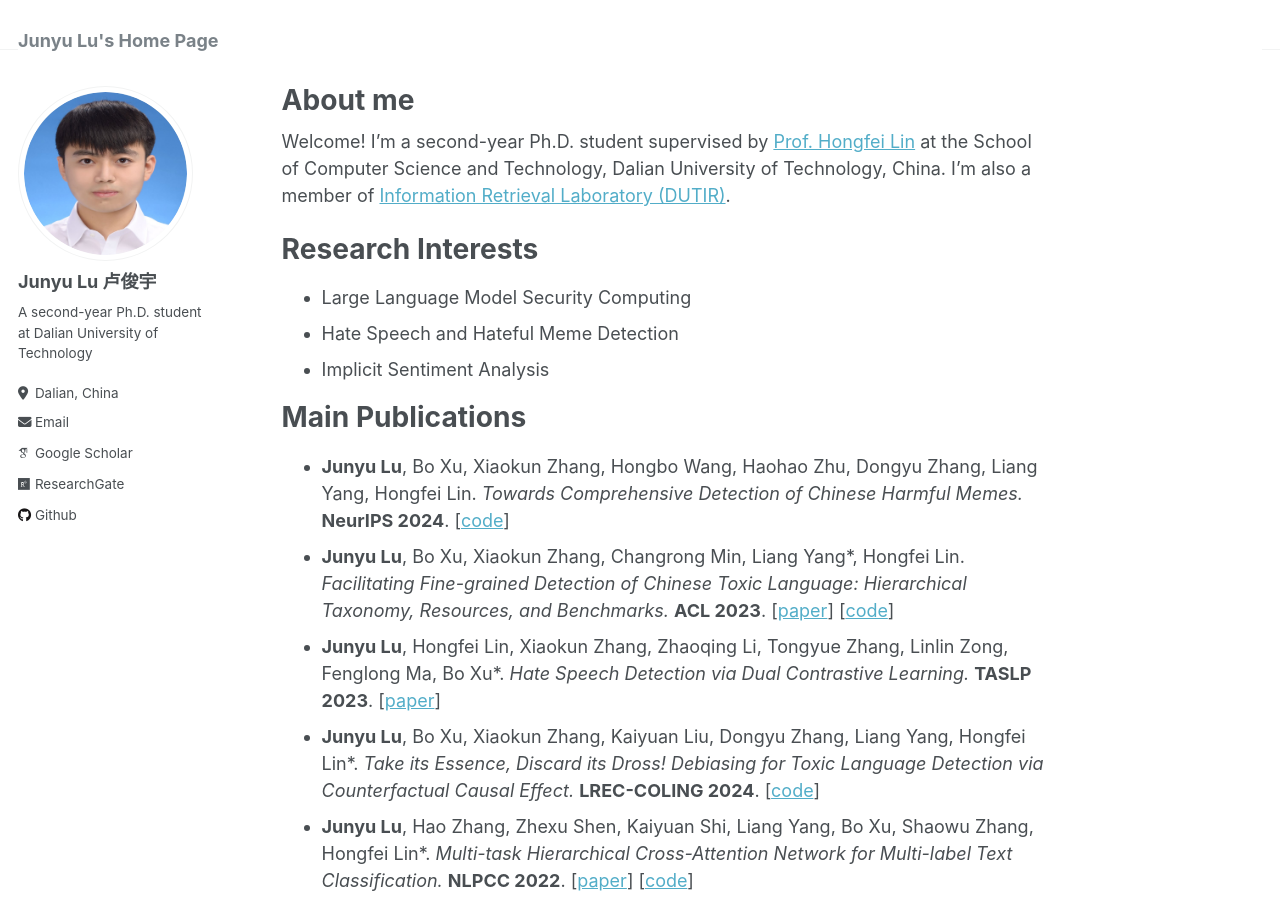
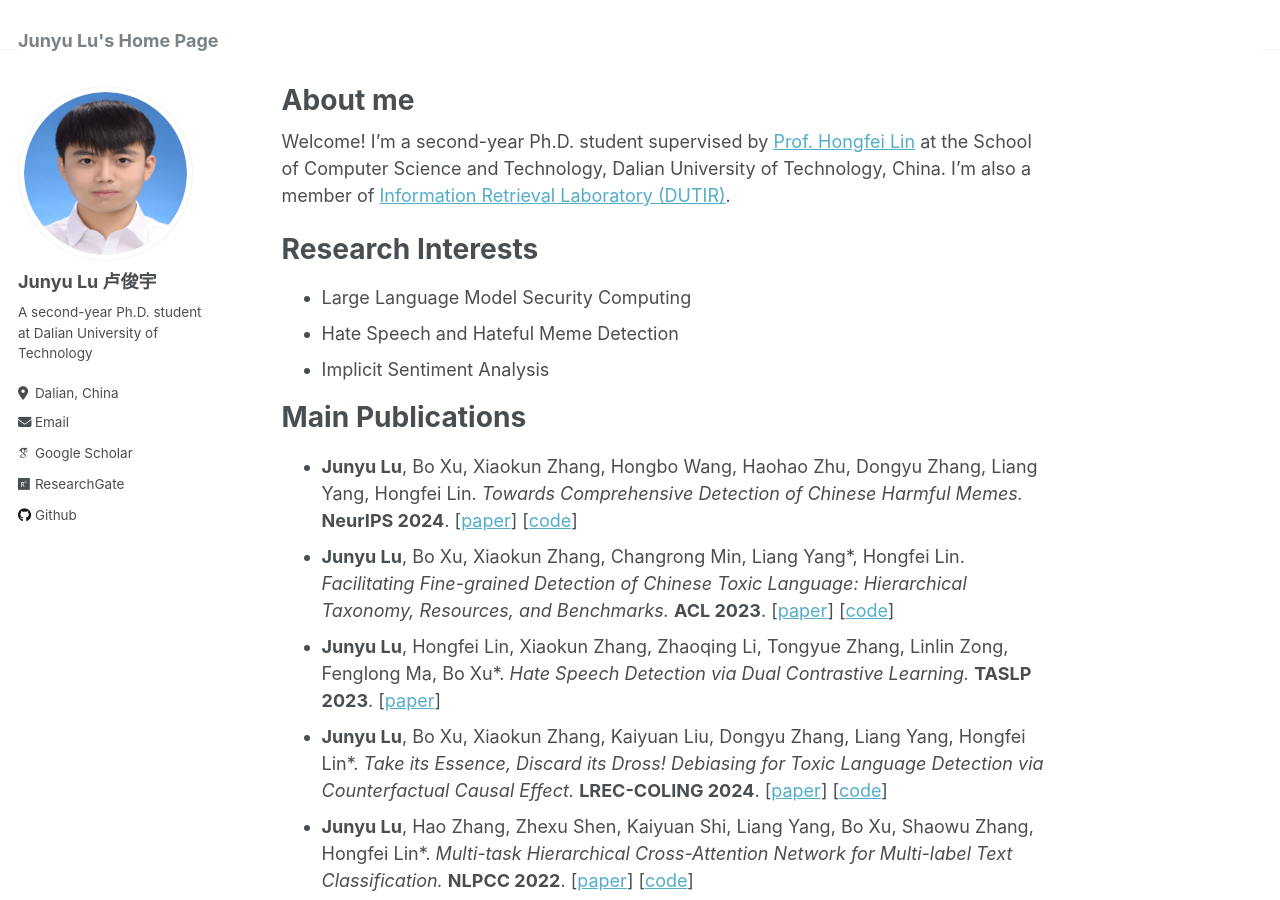
Before and after one commit to DUT-lujunyu/new_lujunyu.github.io, a Jekyll site: the page built from _pages/about.md, in a window 1280 px wide and 900 px high. Built offline with Jekyll 4.4.1, drawn with Linux system fonts in a browser that asks for light colours; some web fonts are replaced.

Commit message:
Update about.md

```diff
--- a/_pages/about.md
+++ b/_pages/about.md
@@ -17,10 +17,10 @@ Research Interests
 
 Main Publications
 ======
-- **Junyu Lu**, Bo Xu, Xiaokun Zhang, Hongbo Wang, Haohao Zhu, Dongyu Zhang, Liang Yang, Hongfei Lin. _Towards Comprehensive Detection of Chinese Harmful Memes._ **NeurIPS 2024**. [[code](https://github.com/DUT-lujunyu/ToxiCN_MM)]
+- **Junyu Lu**, Bo Xu, Xiaokun Zhang, Hongbo Wang, Haohao Zhu, Dongyu Zhang, Liang Yang, Hongfei Lin. _Towards Comprehensive Detection of Chinese Harmful Memes._ **NeurIPS 2024**. [[paper](https://arxiv.org/abs/2410.02378)] [[code](https://github.com/DUT-lujunyu/ToxiCN_MM)]
 - **Junyu Lu**, Bo Xu, Xiaokun Zhang, Changrong Min, Liang Yang*, Hongfei Lin. _Facilitating Fine-grained Detection of Chinese Toxic Language: Hierarchical Taxonomy, Resources, and Benchmarks._ **ACL 2023**. [[paper](https://aclanthology.org/2023.acl-long.898.pdf)] [[code](https://github.com/DUT-lujunyu/ToxiCN)]
 - **Junyu Lu**, Hongfei Lin, Xiaokun Zhang, Zhaoqing Li, Tongyue Zhang, Linlin Zong, Fenglong Ma, Bo Xu*. _Hate Speech Detection via Dual Contrastive Learning._ **TASLP 2023**. [[paper](https://ieeexplore.ieee.org/abstract/document/10180106)]
-- **Junyu Lu**, Bo Xu, Xiaokun Zhang, Kaiyuan Liu, Dongyu Zhang, Liang Yang, Hongfei Lin*. _Take its Essence, Discard its Dross! Debiasing for Toxic Language Detection via Counterfactual Causal Effect._ **LREC-COLING 2024**. [[code](https://github.com/DUT-lujunyu/Debias)]
+- **Junyu Lu**, Bo Xu, Xiaokun Zhang, Kaiyuan Liu, Dongyu Zhang, Liang Yang, Hongfei Lin*. _Take its Essence, Discard its Dross! Debiasing for Toxic Language Detection via Counterfactual Causal Effect._ **LREC-COLING 2024**. [[paper](https://aclanthology.org/2024.lrec-main.1353/)] [[code](https://github.com/DUT-lujunyu/Debias)]
 - **Junyu Lu**, Hao Zhang, Zhexu Shen, Kaiyuan Shi, Liang Yang, Bo Xu, Shaowu Zhang, Hongfei Lin*. _Multi-task Hierarchical Cross-Attention Network for Multi-label Text Classification._ **NLPCC 2022**. [[paper](https://link.springer.com/chapter/10.1007/978-3-031-17189-5_13)] [[code](https://github.com/DUT-lujunyu/MHCAN)]
 
 Other Publications
```
